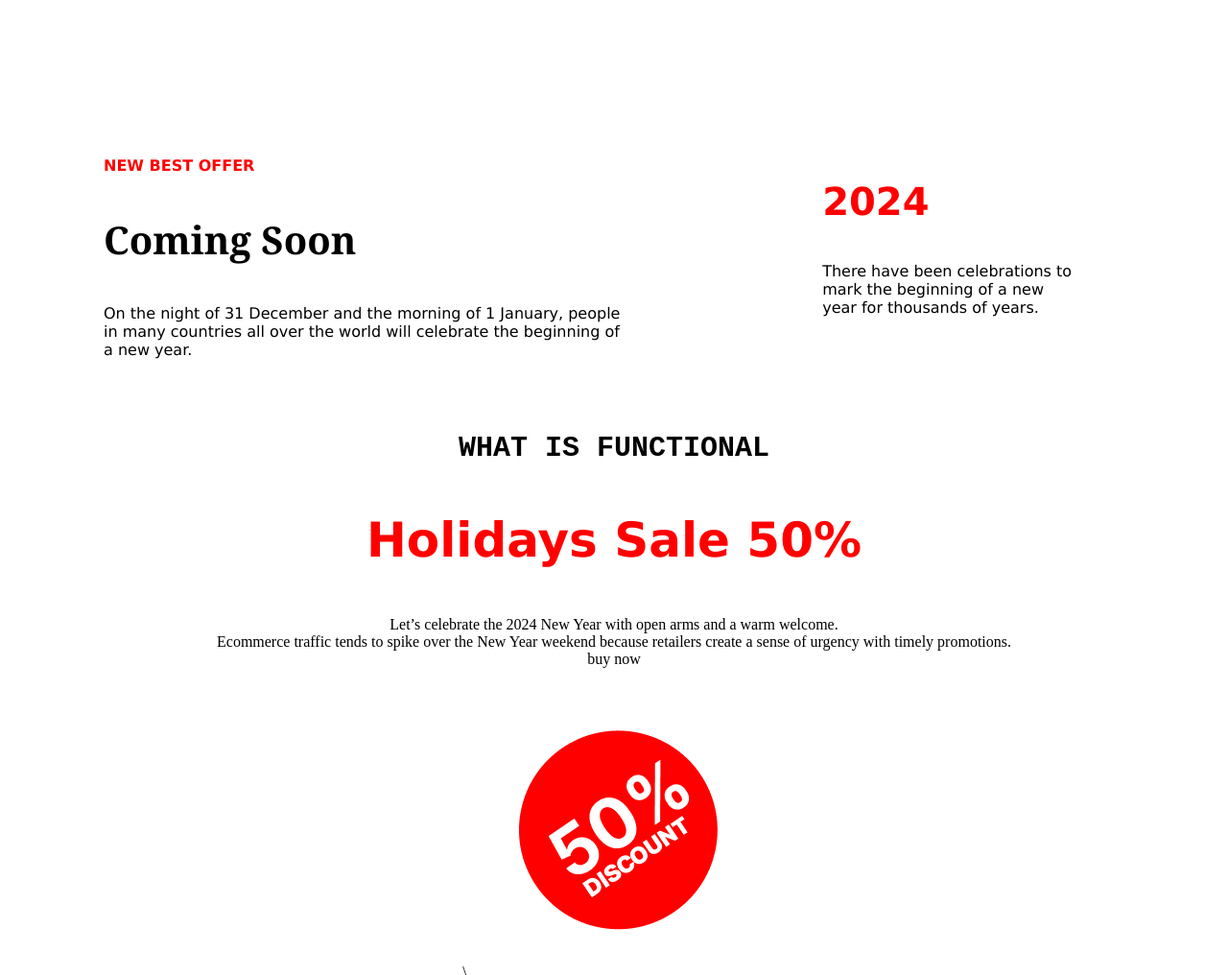
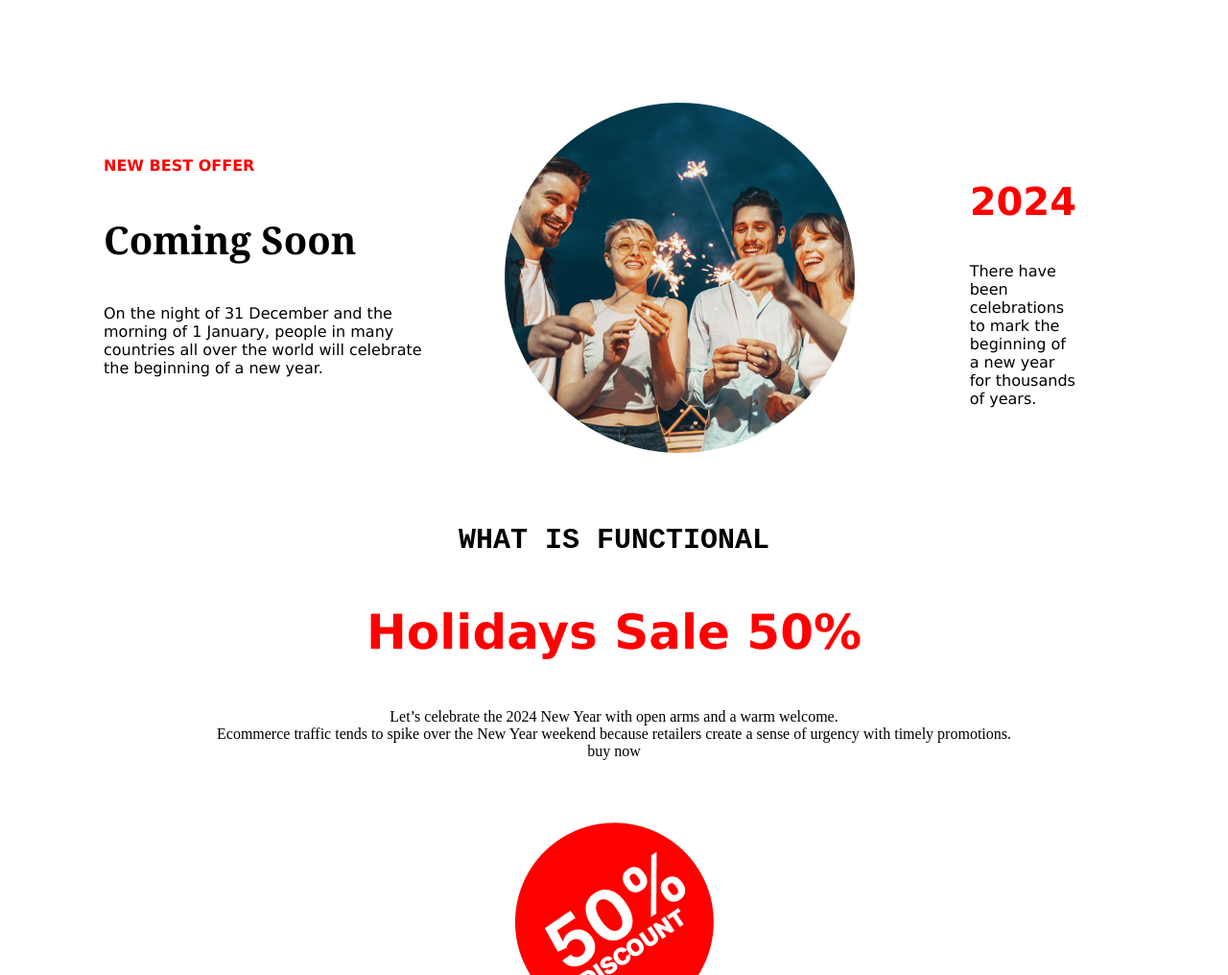
Before and after one commit to asifakondo11/assignment-4, a plain HTML site: page index.html in a window 1280 px wide. Shown: the part 1734-2750 px from the top of the page at 96% size. Drawn offline with Linux system fonts and the light colour scheme.

Commit message:
added new

```diff
--- a/index.html
+++ b/index.html
@@ -28,7 +28,7 @@
         </div>
 
         <div class="image">
-            <img src="../image new.jpg" alt="">
+            <img src="../assignment-4/image/new.jpg" alt="">
         </div>
         <div>
             <section class="welcome">
@@ -55,7 +55,7 @@
                 </div>
                 <div>
                     <section class="two-block">
-                        <img src="../image all.jpg" alt="">
+                        <img src="../assignment-4/image/all.jpg" alt="">
                     </section>
                 </div>
                 <div>
@@ -72,7 +72,7 @@
                 <p class="holiday">Holidays Sale 50%</p>
                 <p class="ecommerce">Let’s celebrate the 2024 New Year with open arms and a warm welcome. <br>Ecommerce traffic tends to spike over the New Year weekend because retailers create a sense of urgency with timely promotions. <br>        buy now</p>
             </section>
-            <section class="discount">\
+            <section class="discount">
                 <img src="../image/Group 44.jpg" alt="">
             </section>
         </div>
```
